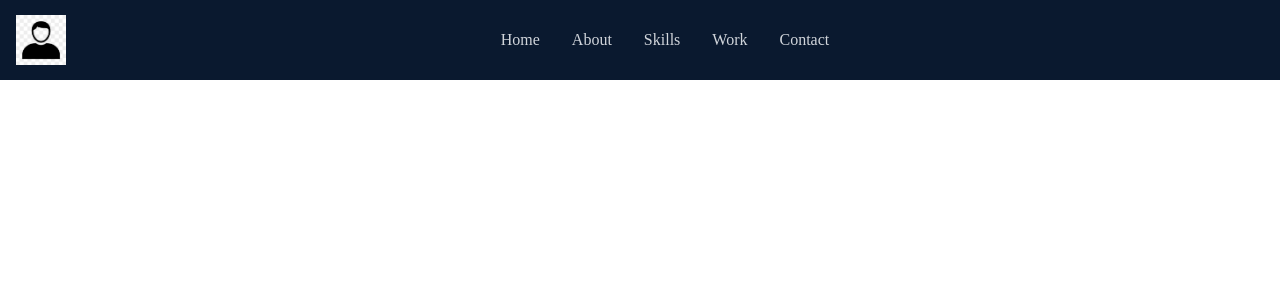
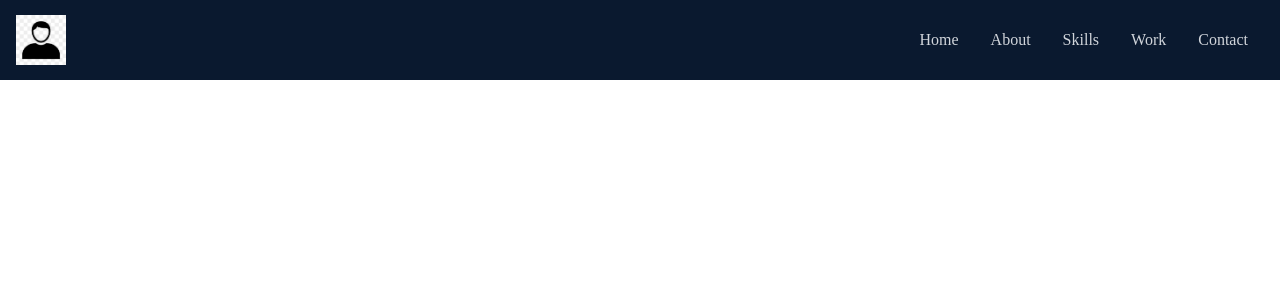
Before and after one commit to amitnarine/amitnarine-portfolio, a React (Create React App) app: page / in a window 1280 px wide. Shown: the top 300 px of the page. Built offline with nearby package versions, Linux system fonts and the light colour scheme.

Commit message:
update flex on menu

```diff
--- a/src/components/Navbar.jsx
+++ b/src/components/Navbar.jsx
@@ -11,8 +11,8 @@ const Navbar = () => {
           <img src={Logo} alt= "Temp Logo" style={{width: '50px'}}/>
         </div>
         {/*Menu*/}
-        <div>
-                <ul className='flex'>
+
+                <ul className='hidden md:flex'>
                   <li>Home</li>
                   <li>About</li>
                   <li>Skills</li>
@@ -20,8 +20,6 @@ const Navbar = () => {
                   <li>Contact</li>
 
                 </ul>
-        </div>
-
 
          {/*Hamburger*/}
          <div className='hidden'>
@@ -38,7 +36,7 @@ const Navbar = () => {
         </ul>
 
          {/*Social Icons*/}
-         <div></div>
+         <div className='hidden'></div>
 
     </div>
   )
```
